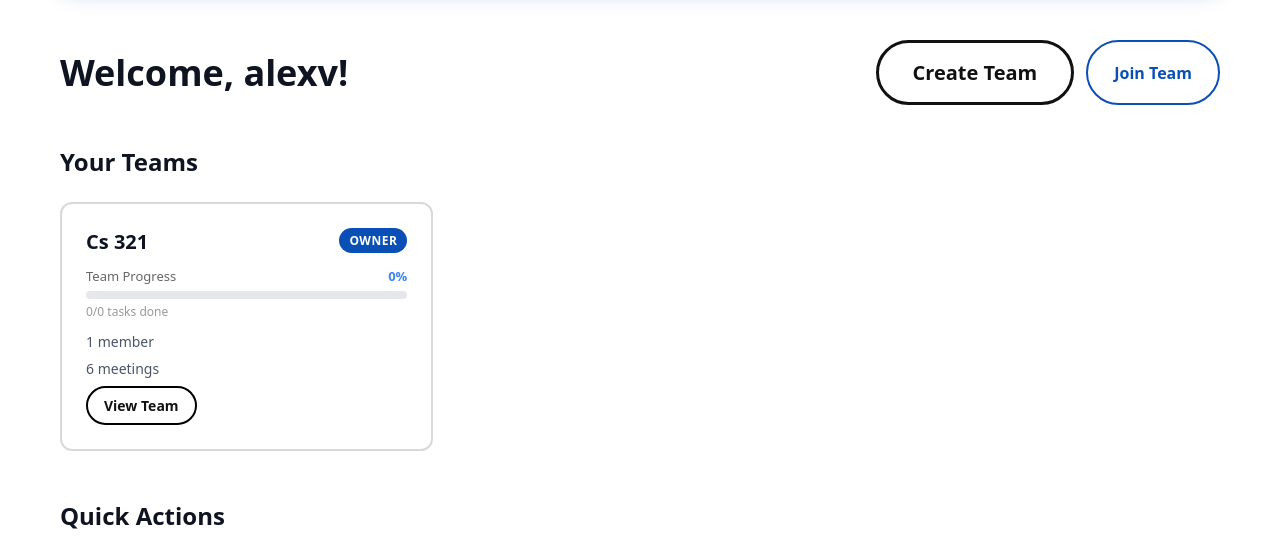
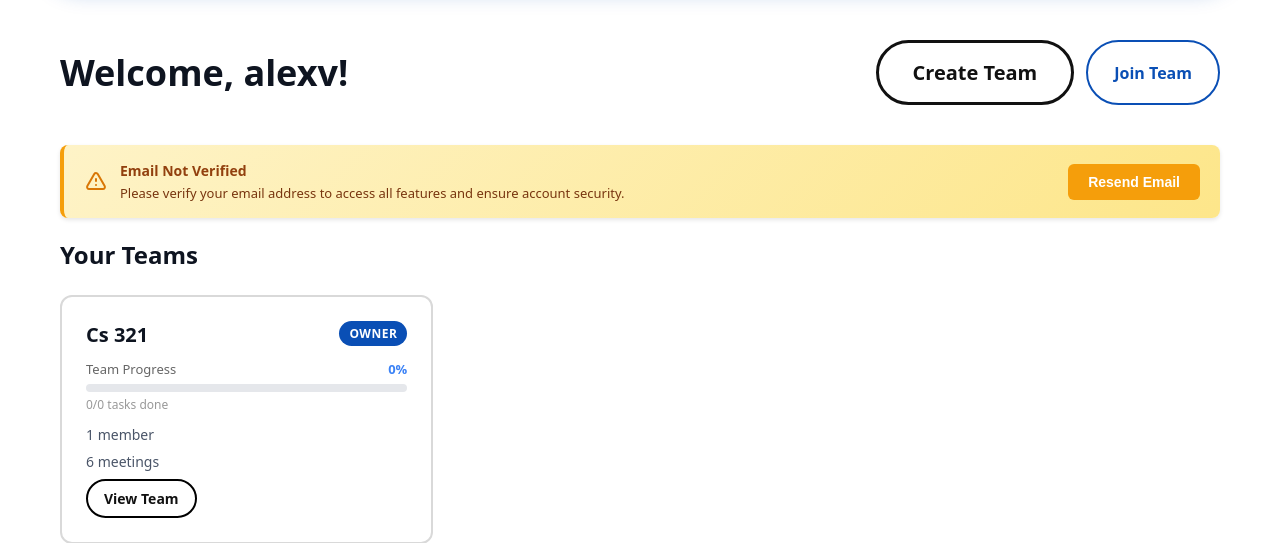
Before and after one commit to UCCS-CS4300-5300/Team-1-fall-2025-sec-1, a Django app: page /dashboard/ in a window 1280 px wide. Shown: the part 110-653 px from the top of the page. Run offline with Django 4.2, Linux system fonts and the light colour scheme; a user stored in the database is signed in; data comes from the database, SQL or seed files in the repository; data that the repository does not hold is empty.

Commit message:
Add email verification system with Brevo API integration
- Implement PendingUser model for pre-verification user storage
- Add email verification flow (signup -> verify email -> auto-login)
- Integrate Brevo API via django-anymail for reliable email sending
- Create professional verification email templates (HTML + text)
- Add verify_email_sent page with consistent UI styling
- Configure Brevo API backend in settings (300 emails/day free tier)
- Users must verify email before accessing account
- Verification links expire after 24 hours
- Hardcode DEFAULT_FROM_EMAIL to verifyemailnorep@gmail.com

🤖 Generated with [Claude Code](https://claude.com/claude-code)

Co-Authored-By: Claude <noreply@anthropic.com>

```diff
--- a/GroupThink/home/models.py
+++ b/GroupThink/home/models.py
@@ -4,6 +4,23 @@ from django.utils.crypto import get_random_string
 from django.conf import settings
 from django.utils import timezone
 import uuid
+
+
+class PendingUser(models.Model):
+    """Temporary storage for user signups awaiting email verification"""
+    username = models.CharField(max_length=150, unique=True)
+    email = models.EmailField(unique=True)
+    password_hash = models.CharField(max_length=128)  # Store hashed password
+    display_name = models.CharField(max_length=100)
+    verification_token = models.CharField(max_length=100, unique=True)
+    created_at = models.DateTimeField(auto_now_add=True)
+    expires_at = models.DateTimeField()  # Auto-delete after 24 hours
+
+    def __str__(self):
+        return f"Pending: {self.username} ({self.email})"
+
+    def is_expired(self):
+        return timezone.now() >= self.expires_at
 
 
 class UserProfile(models.Model):
--- a/GroupThink/home/templates/home/dashboard.html
+++ b/GroupThink/home/templates/home/dashboard.html
@@ -10,6 +10,26 @@
       <a href="{% url 'join_workspace' %}" class="btn btn-secondary">Join Team</a>
     </div>
   </div>
+
+  <!-- Email Verification Banner -->
+  {% if not user_profile.email_verified %}
+  <div style="background: linear-gradient(135deg, #fef3c7 0%, #fde68a 100%); border-left: 4px solid #f59e0b; padding: 16px 20px; margin: 20px 0; border-radius: 8px; display: flex; align-items: center; justify-content: space-between; box-shadow: 0 2px 4px rgba(0,0,0,0.1);">
+    <div style="display: flex; align-items: center; gap: 12px;">
+      <svg style="width: 24px; height: 24px; color: #d97706; flex-shrink: 0;" fill="none" stroke="currentColor" viewBox="0 0 24 24">
+        <path stroke-linecap="round" stroke-linejoin="round" stroke-width="2" d="M12 9v2m0 4h.01m-6.938 4h13.856c1.54 0 2.502-1.667 1.732-3L13.732 4c-.77-1.333-2.694-1.333-3.464 0L3.34 16c-.77 1.333.192 3 1.732 3z"></path>
+      </svg>
+      <div>
+        <p style="margin: 0; font-weight: 600; color: #92400e; font-size: 14px;">Email Not Verified</p>
+        <p style="margin: 4px 0 0 0; color: #78350f; font-size: 13px;">Please verify your email address to access all features and ensure account security.</p>
+      </div>
+    </div>
+    <form method="get" action="{% url 'resend_verification_email' %}" style="margin: 0;">
+      <button type="submit" style="background: #f59e0b; color: white; border: none; padding: 10px 20px; border-radius: 6px; font-weight: 600; font-size: 14px; cursor: pointer; white-space: nowrap; transition: background 0.2s;">
+        Resend Email
+      </button>
+    </form>
+  </div>
+  {% endif %}
 
   <!-- Teams Section -->
   <section class="workspaces-section">
--- a/GroupThink/home/urls.py
+++ b/GroupThink/home/urls.py
@@ -9,6 +9,8 @@ urlpatterns = [
     path('signup/', views.signup_view, name='signup'),
     path('login/', views.login_view, name='login'),
     path('logout/', views.logout_view, name='logout'),
+    path('verify-email/<str:token>/', views.verify_email, name='verify_email'),
+    path('resend-verification/', views.resend_verification_email, name='resend_verification_email'),
 
     # Dashboard
     path('dashboard/', views.dashboard, name='dashboard'),
--- a/GroupThink/home/views.py
+++ b/GroupThink/home/views.py
@@ -4,8 +4,10 @@ from django.contrib.auth.decorators import login_required
 from django.contrib.auth.models import User
 from django.contrib import messages
 from django.utils.crypto import get_random_string
+from django.utils import timezone
 from django.views.decorators.csrf import csrf_exempt
 from django.http import HttpResponse, JsonResponse, HttpResponseForbidden
+from datetime import timedelta
 from .meeting_ai import extract_tasks_from_meeting
 from .recording_webhook_handlers import handle_recording_uploaded
 
@@ -21,7 +23,8 @@ from .models import (
     MeetingTranscriptChunk,
     Recording,
     ChatMessage,
-    ChatAttachment
+    ChatAttachment,
+    PendingUser
 )
 from .forms import (
     SignUpForm,
@@ -54,33 +57,77 @@ def signup_view(request):
     if request.method == 'POST':
         form = SignUpForm(request.POST)
         if form.is_valid():
-            # Create user but don't activate yet
-            user = form.save(commit=False)
-            user.email = form.cleaned_data['email']
-            user.is_active = True  # For now, skip email verification
-            user.save()
+            from django.contrib.auth.hashers import make_password
+            from datetime import timedelta
+            from .models import PendingUser
 
-            # Create user profile
+            username = form.cleaned_data['username']
+            email = form.cleaned_data['email']
+            display_name = form.cleaned_data['display_name']
+            password = form.cleaned_data['password1']
+
+            # Check if username or email already exists (in User or PendingUser)
+            if User.objects.filter(username=username).exists():
+                messages.error(request, 'Username already taken.')
+                return render(request, 'home/signup.html', {'form': form})
+
+            if User.objects.filter(email=email).exists():
+                messages.error(request, 'Email already registered.')
+                return render(request, 'home/signup.html', {'form': form})
+
+            # Delete any existing pending user with same username or email
+            PendingUser.objects.filter(username=username).delete()
+            PendingUser.objects.filter(email=email).delete()
+
+            # Create pending user (NOT a real user yet)
             verification_token = get_random_string(64)
-            UserProfile.objects.create(
-                user=user,
-                display_name=form.cleaned_data['display_name'],
+            pending_user = PendingUser.objects.create(
+                username=username,
+                email=email,
+                password_hash=make_password(password),  # Hash the password
+                display_name=display_name,
                 verification_token=verification_token,
-                email_verified=False  # Will implement email verification
+                expires_at=timezone.now() + timedelta(hours=24)
             )
 
-            # Send verification email (placeholder for now)
-            # TODO: Implement actual email verification
-            # verification_link = request.build_absolute_uri(f'/verify-email/{verification_token}/')
-            # send_mail(
-            #     'Verify your GroupThink account',
-            #     f'Click here to verify: {verification_link}',
-            #     settings.DEFAULT_FROM_EMAIL,
-            #     [user.email],
-            # )
+            # Send verification email
+            from django.core.mail import EmailMultiAlternatives
+            from django.template.loader import render_to_string
+            from django.conf import settings
 
-            messages.success(request, 'Account created successfully! You can now log in.')
-            return redirect('login')
+            verification_link = request.build_absolute_uri(f'/verify-email/{verification_token}/')
+
+            # Context for email templates
+            context = {
+                'username': username,
+                'verification_link': verification_link,
+            }
+
+            # Render email templates
+            text_content = render_to_string('home/emails/verification_email.txt', context)
+            html_content = render_to_string('home/emails/verification_email.html', context)
+
+            # Send email with both text and HTML versions
+            try:
+                email_obj = EmailMultiAlternatives(
+                    subject='Verify your GroupThink account',
+                    body=text_content,
+                    from_email=settings.DEFAULT_FROM_EMAIL,
+                    to=[email],
+                )
+                email_obj.attach_alternative(html_content, "text/html")
+                email_obj.send()
+
+                # Redirect to "verify your email" page
+                return render(request, 'home/verify_email_sent.html', {
+                    'username': username,
+                    'email': email,
+                })
+            except Exception as e:
+                # Delete pending user if email fails
+                pending_user.delete()
+                messages.error(request, f'Could not send verification email. Error: {str(e)}')
+                return render(request, 'home/signup.html', {'form': form})
     else:
         form = SignUpForm()
 
@@ -110,7 +157,16 @@ def login_view(request):
             else:
                 username = username_or_email
 
-            # Authenticate user
+            # Check if user exists but is inactive (unverified email)
+            try:
+                user_check = User.objects.get(username=username)
+                if not user_check.is_active:
+                    messages.error(request, 'Please verify your email address before logging in. Check your inbox for the verification link.')
+                    return render(request, 'home/login.html', {'form': form})
+            except User.DoesNotExist:
+                pass
+
+            # Authenticate user (only works for active users)
             user = authenticate(request, username=username, password=password)
 
             if user is not None:
@@ -905,3 +961,100 @@ def get_chat_messages(request, workspace_id):
         })
 
     return JsonResponse({'messages': messages_data})
+
+
+# ============ EMAIL VERIFICATION VIEWS ============
+
+def verify_email(request, token):
+    """Verify user's email address using the token - creates actual user account"""
+    from .models import PendingUser
+
+    try:
+        # Look for pending user with this token
+        pending_user = PendingUser.objects.get(verification_token=token)
+
+        # Check if token expired
+        if pending_user.is_expired():
+            pending_user.delete()
+            messages.error(request, 'Verification link has expired. Please sign up again.')
+            return redirect('signup')
+
+        # Create the actual User account
+        user = User.objects.create(
+            username=pending_user.username,
+            email=pending_user.email
+        )
+        user.password = pending_user.password_hash  # Use pre-hashed password
+        user.is_active = True
+        user.save()
+
+        # Create user profile
+        UserProfile.objects.create(
+            user=user,
+            display_name=pending_user.display_name,
+            email_verified=True,  # Already verified
+            verification_token=''
+        )
+
+        # Delete pending user
+        pending_user.delete()
+
+        # Auto-login the user
+        login(request, user)
+
+        messages.success(request, f'Welcome to GroupThink, {pending_user.display_name}! Your account has been created and verified.')
+        return redirect('dashboard')
+
+    except PendingUser.DoesNotExist:
+        # Maybe it's an old verification link for already-verified user?
+        messages.error(request, 'Invalid or expired verification link.')
+        return redirect('signup')
+
+
+@login_required
+def resend_verification_email(request):
+    """Resend verification email to the user"""
+    from django.core.mail import EmailMultiAlternatives
+    from django.template.loader import render_to_string
+    from django.conf import settings
+
+    profile = request.user.profile
+
+    if profile.email_verified:
+        messages.info(request, 'Your email is already verified!')
+        return redirect('dashboard')
+
+    # Generate new token
+    verification_token = get_random_string(64)
+    profile.verification_token = verification_token
+    profile.save()
+
+    # Build verification link
+    verification_link = request.build_absolute_uri(f'/verify-email/{verification_token}/')
+
+    # Context for email templates
+    context = {
+        'username': request.user.username,
+        'verification_link': verification_link,
+    }
+
+    # Render email templates
+    text_content = render_to_string('home/emails/verification_email.txt', context)
+    html_content = render_to_string('home/emails/verification_email.html', context)
+
+    # Send email with both text and HTML versions
+    try:
+        email = EmailMultiAlternatives(
+            subject='Verify your GroupThink account',
+            body=text_content,
+            from_email=settings.DEFAULT_FROM_EMAIL,
+            to=[request.user.email],
+        )
+        email.attach_alternative(html_content, "text/html")
+        email.send()
+
+        messages.success(request, 'Verification email sent! Please check your inbox.')
+    except Exception as e:
+        messages.error(request, f'Failed to send email: {str(e)}')
+
+    return redirect('dashboard')
```
Also changed, not shown: GroupThink/GroupThink/settings.py (+21 -0 lines), GroupThink/home/templates/home/emails/verification_email.html (added, +131 -0 lines), GroupThink/home/templates/home/emails/verification_email.txt (added, +20 -0 lines), GroupThink/home/templates/home/verify_email_sent.html (added, +35 -0 lines), GroupThink/home/migrations/0008_pendinguser.py (added).
